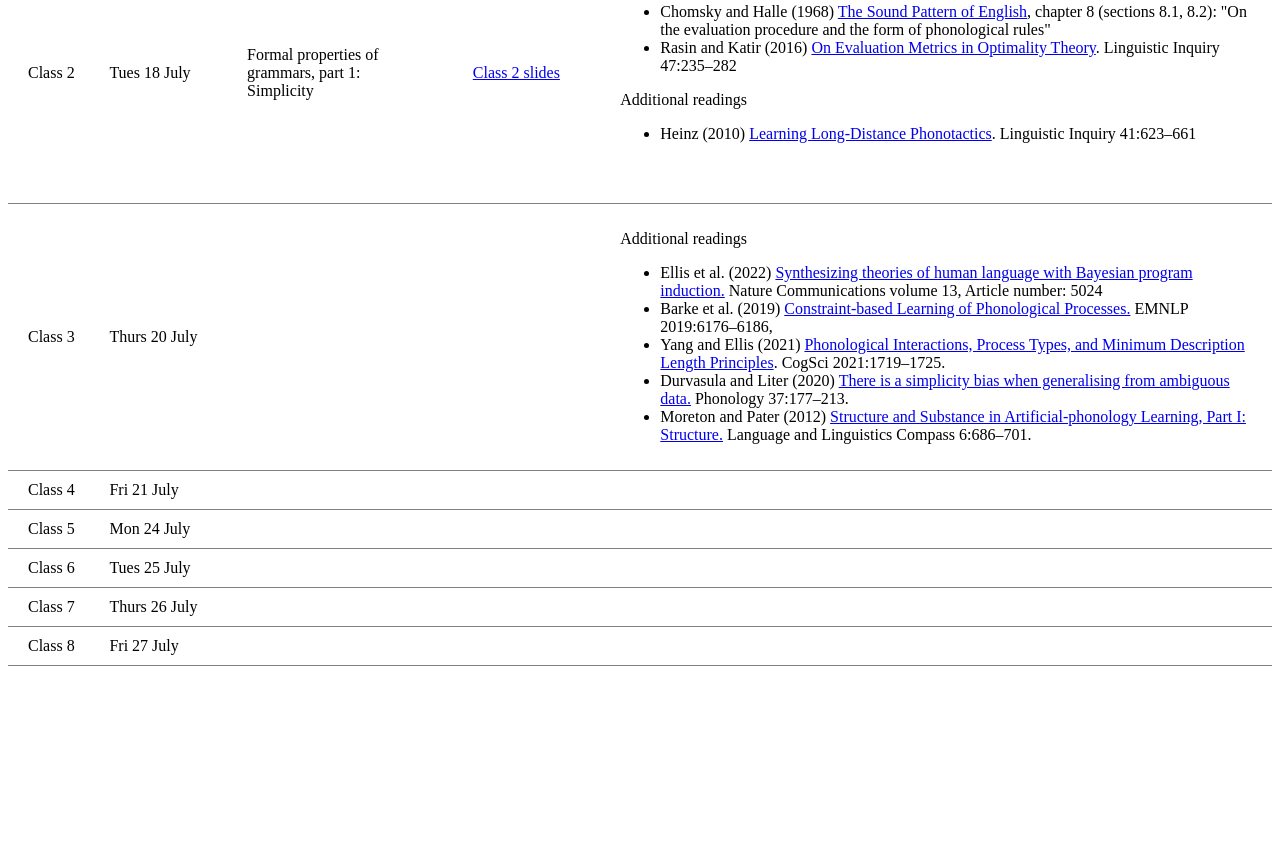
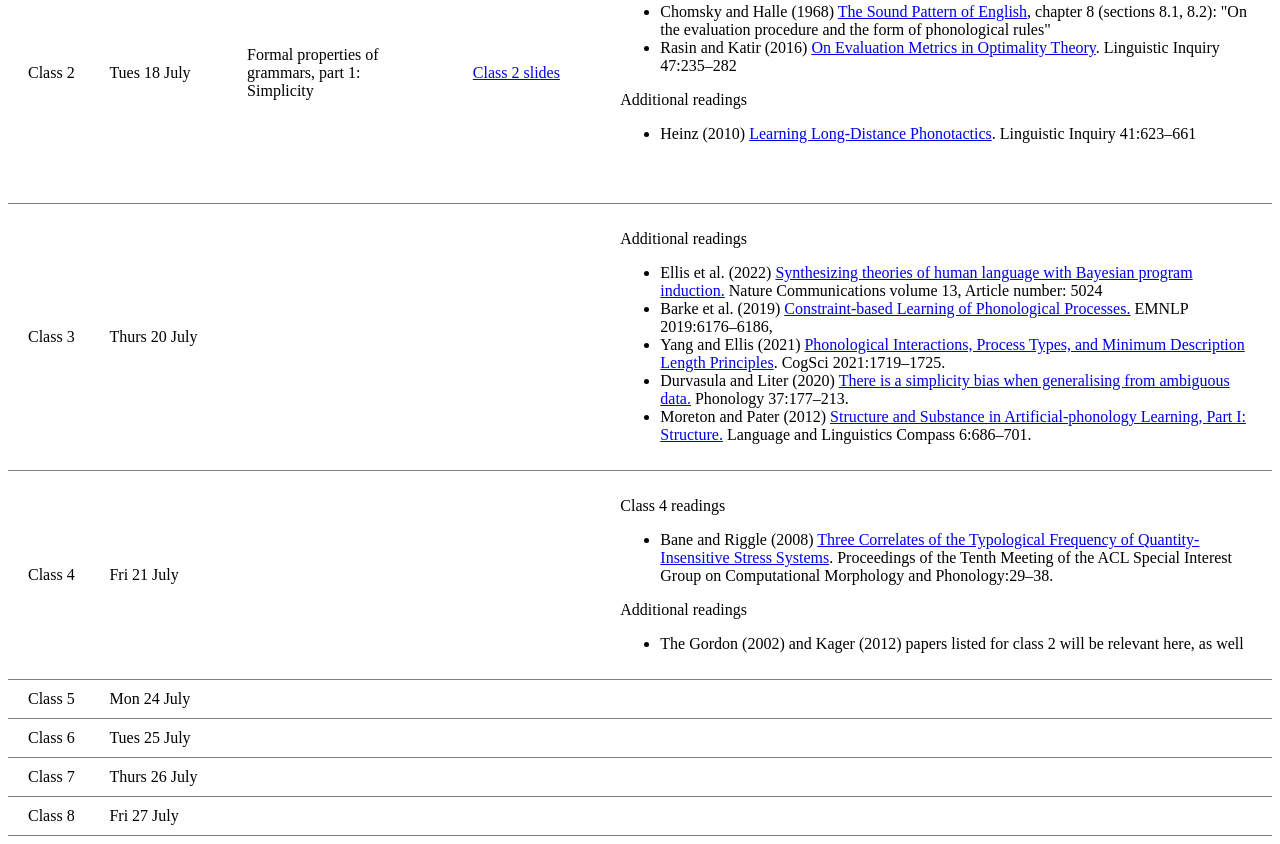
Before and after one commit to adamalbright/creteling2023, a plain HTML site: page index.html in a window 1280 px wide. Shown: the part 568-1412 px from the top of the page. Before the commit the page ends 1242 px from the top, so only its background shows below. Drawn offline with Linux system fonts and the light colour scheme.

Commit message:
Adding files

```diff
--- a/index.html
+++ b/index.html
@@ -85,7 +85,14 @@
 	<td>Class 4</td><td style="padding-left: 0px;">Fri 21 July</td>
 	<td> </td>
 	<td>&nbsp; </td>
-	<td> </td>
+	<td><p>Class 4 readings</p>
+      <ul>
+        <li>Bane and Riggle (2008) <a href="https://aclanthology.org/W08-0706.pdf">Three Correlates of the Typological Frequency of Quantity-Insensitive Stress Systems</a>. Proceedings of the Tenth Meeting of the ACL Special Interest Group on Computational Morphology and Phonology:29–38.</li>
+      </ul>
+    <p>Additional readings</p>
+    <ul>
+      <li>The Gordon (2002) and Kager (2012) papers listed for class 2 will be relevant here, as well</li>
+    </ul></td>
 </tr>
 
 <tr>
```
Also changed, not shown: 1 other file.
